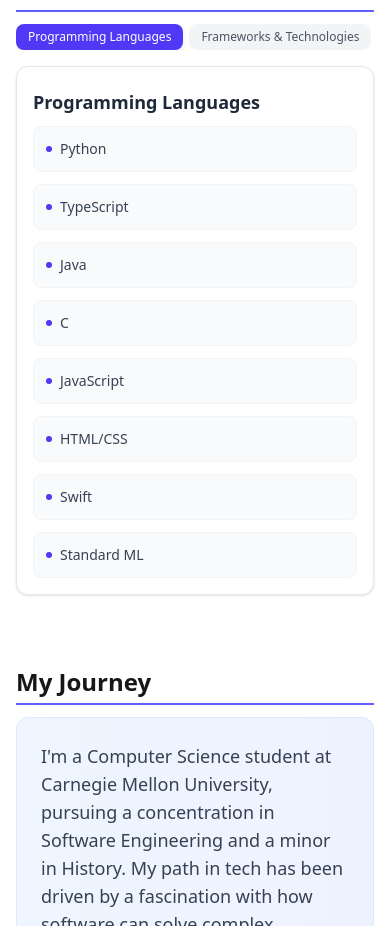
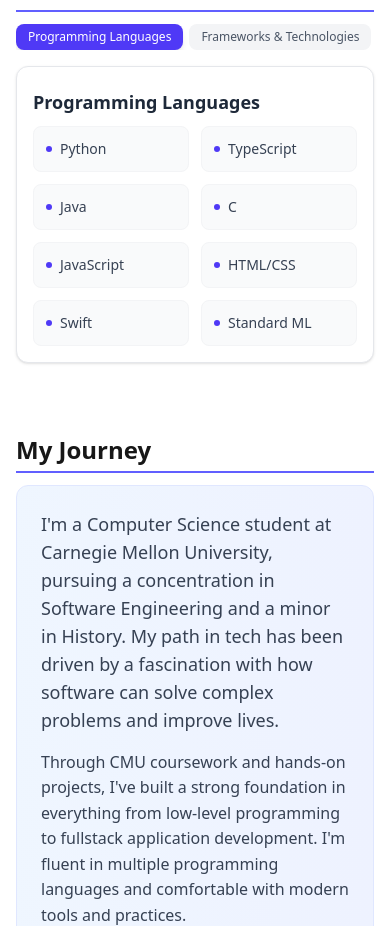
Before and after one commit to estulpz202/personal-website, a Next.js app: page /about in a window 390 px wide. Shown: the part 1088-2014 px from the top of the page. Built offline with nearby package versions, Linux system fonts and the light colour scheme.

Commit message:
Enhance SkillsSection responsiveness and feedback.

```diff
--- a/src/components/skills/SkillsSection.tsx
+++ b/src/components/skills/SkillsSection.tsx
@@ -26,7 +26,7 @@ export default function SkillsSection() {
               ${
                 activeTab === key
                   ? 'border-indigo-600 bg-indigo-600 text-white shadow-md'
-                  : 'bg-gray-100 text-gray-600 hover:bg-gray-200 hover:shadow-sm'
+                  : 'bg-gray-100 text-gray-600 hover:bg-gray-200 hover:shadow-sm active:bg-gray-200 active:shadow-sm transition-all'
               }
             `}
           >
@@ -36,18 +36,18 @@ export default function SkillsSection() {
       </div>
 
       {/* Skills Content */}
-      <div className="bg-white rounded-xl shadow-sm border border-gray-200 pb-4 px-4 pt-0 sm:pb-5 sm:px-5 md:pt-1 md:pb-6 md:px-6 md:pt-2">
+      <div className="bg-white rounded-xl shadow-sm border border-gray-200 pb-4 px-4 pt-0 sm:pb-5 sm:px-5 sm:pt-1 md:pb-6 md:px-6 md:pt-2">
         <h3 className="text-lg sm:text-xl font-semibold text-gray-800 mt-3 sm:mt-4 mb-4 sm:mb-5 md:mb-6">
           {skillsData[activeTab].title}
         </h3>
 
-        <div className="grid grid-cols-1 xs:grid-cols-2 md:grid-cols-3 lg:grid-cols-4 gap-3 sm:gap-4 mt-3 sm:mt-4">
+        <div className="grid grid-cols-2 md:grid-cols-4 gap-3 sm:gap-4 mt-3 sm:mt-4">
           {skillsData[activeTab].skills.map((skill) => (
             <div
               key={skill.name}
               className="
                 bg-gray-50 rounded-lg p-3 sm:p-4 border border-gray-100
-                flex items-center gap-2 sm:gap-3 hover:border-indigo-200 transition-colors\
+                flex items-center gap-2 sm:gap-3 hover:border-indigo-200 active:border-indigo-200 transition-colors
               "
             >
               <div className="w-1.5 h-1.5 sm:w-2 sm:h-2 rounded-full bg-indigo-600"></div>
```
